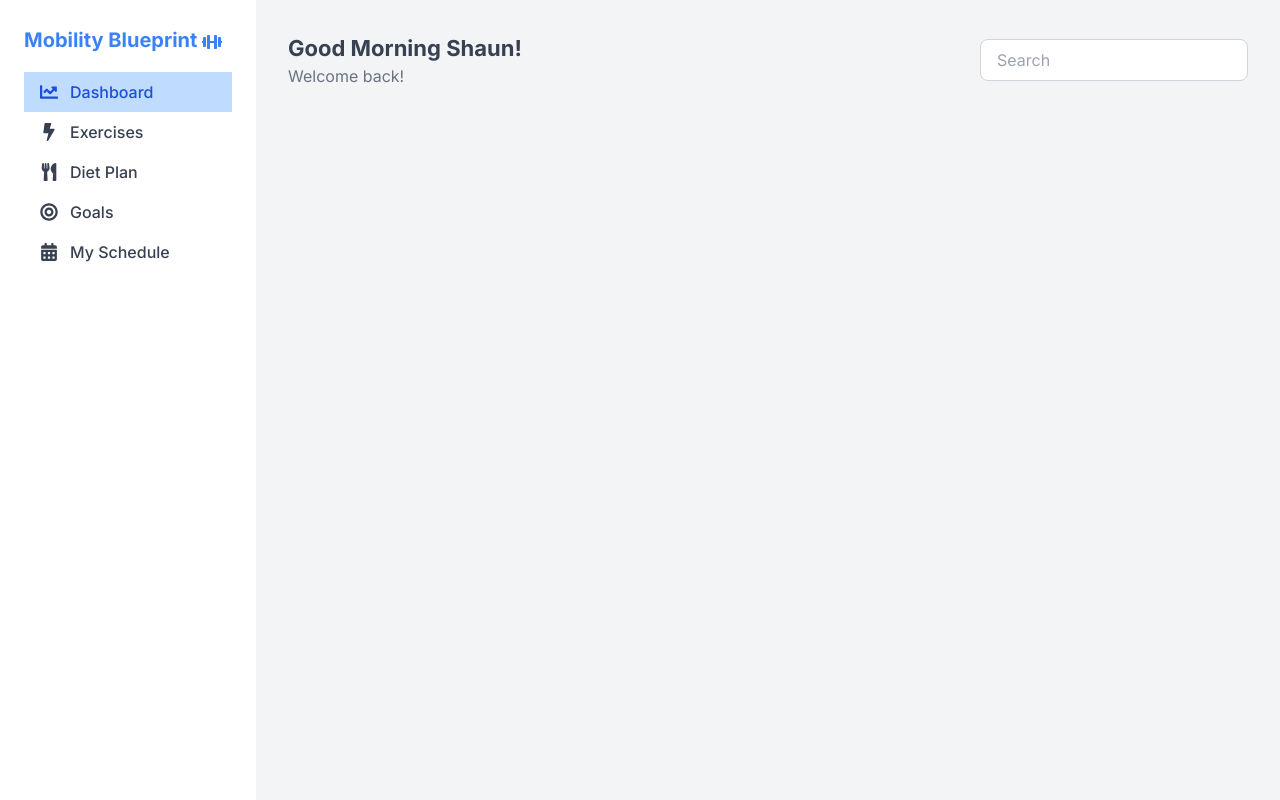
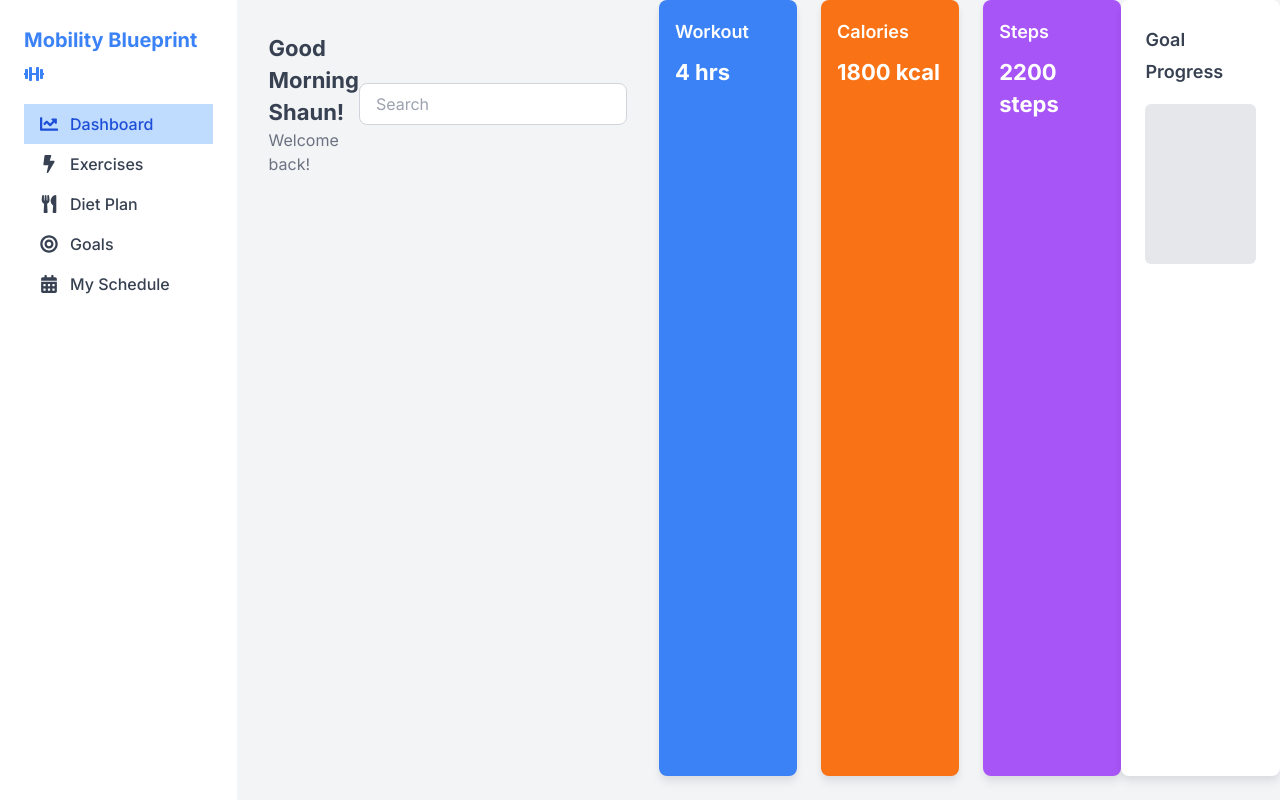
Before and after one commit to shonhartman/mobility-blueprint, a Next.js app: page /dashboard in a window 1280 px wide. Built offline with nearby package versions, Linux system fonts and the light colour scheme; no server answers; a web font is replaced by a local one.

Commit message:
feat: added the dashboard widget to be able to track certain metrics that we will define later, and a goal progress section

```diff
--- a/src/app/dashboard/page.tsx
+++ b/src/app/dashboard/page.tsx
@@ -43,9 +43,9 @@ const Dashboard = () => {
         </nav>
       </aside>
 
-      {/* Main Content */}
+      {/* MAIN CONTENT */}
       <main className="flex-1 p-8">
-        {/* Top Navbar */}
+        {/* TOP NAVBAR */}
         <div className="mb-6 flex items-center justify-between">
           <div>
             <h1 className="text-2xl font-bold text-gray-700">
@@ -60,6 +60,27 @@ const Dashboard = () => {
           />
         </div>
       </main>
+
+      {/* DASHBOARD WIDGET */}
+      <div className="mb-6 grid grid-cols-3 gap-6">
+        <ActivityCard title="Workout" value="4 hrs" bgColor="bg-blue-500" />
+        <ActivityCard
+          title="Calories"
+          value="1800 kcal"
+          bgColor="bg-orange-500"
+        />
+        <ActivityCard
+          title="Steps"
+          value="2200 steps"
+          bgColor="bg-purple-500"
+        />
+      </div>
+      {/* Goal Progress */}
+      <div className="mb-6 rounded-lg bg-white p-6 shadow-md">
+        <h2 className="text-lg font-semibold text-gray-700">Goal Progress</h2>
+        {/* Placeholder for a bar chart */}
+        <div className="mt-4 h-40 rounded-md bg-gray-200"></div>
+      </div>
     </div>
   )
 }
```
